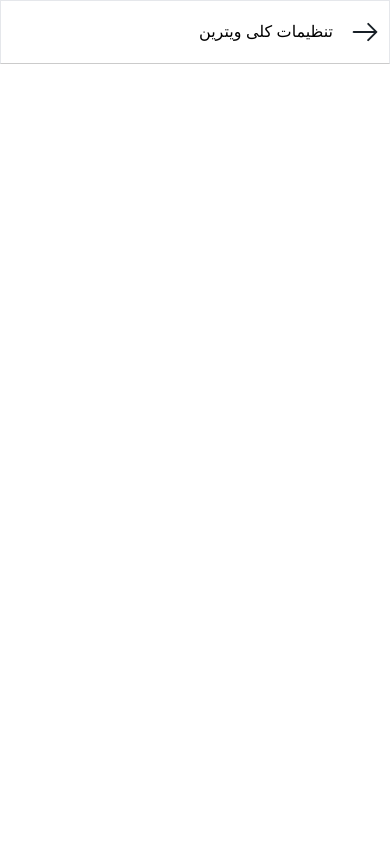
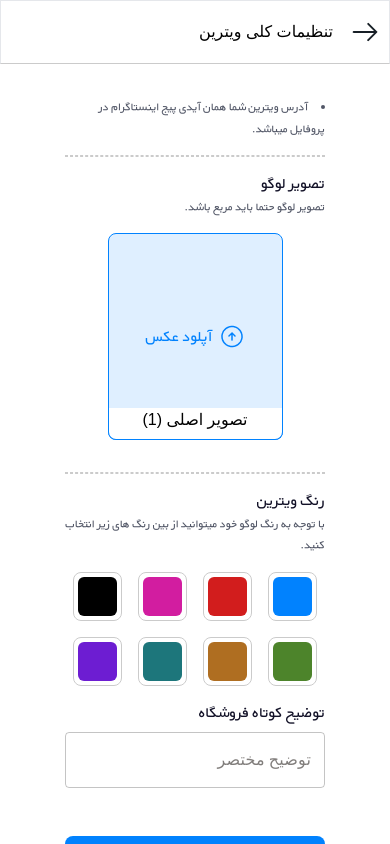
Before and after one commit to AliBayat78/Cartsaz, a React (Vite) app: page /profile/vitrin-setting in a window 390 px wide. Built offline with nearby package versions, Linux system fonts and the light colour scheme.

Commit message:
vitrin setting page completed responsively

```diff
--- a/src/pages/Profile/children routes/vitrin-setting.tsx
+++ b/src/pages/Profile/children routes/vitrin-setting.tsx
@@ -1,5 +1,7 @@
 import { useNavigate } from 'react-router-dom'
+import { RTLTextField } from '../../../components/common/RtlTextField'
 import arrowRight from '../assets/arrow-right.png'
+import arrowUp from '../assets/arrow-up.png'
 
 const VitrinSetting = () => {
   const navigate = useNavigate()
@@ -17,6 +19,86 @@ const VitrinSetting = () => {
           />
         </div>
       </nav>
+
+      <main className="flex flex-col justify-center items-center mt-8 2xs:w-[260px] sm:w-[364px]">
+        <li className="body-xs text-right">
+          آدرس ویترین شما همان آیدی پیج اینستاگرام در پروفایل میباشد.
+        </li>
+        <div className="w-full mt-4 border border-dashed border-silver"></div>
+
+        <div className="w-full flex flex-col justify-center items-end mt-4">
+          <p className="caption-lg">تصویر لوگو</p>
+          <p className="body-xs">تصویر لوگو حتما باید مربع باشد.</p>
+        </div>
+        <div className="w-full flex flex-col justify-center items-center mt-4">
+          <div className="cursor-pointer relative flex flex-row justify-center items-center w-[175px] h-[207px] rounded-lg bg-pale-blue border border-primary">
+            <input
+              type="file"
+              className="opacity-0 cursor-pointer absolute top-0 left-0 bottom-0 right-0 w-full h-full"
+            />
+            <p className="mr-2 button-sm text-primary">آپلود عکس</p>
+            <img src={arrowUp} alt="upload" />
+          </div>
+          <div className="z-10 w-[175px] h-[32px] rounded-b-lg bg-white -mt-8 text-center border border-t-0 border-primary">
+            تصویر اصلی (1)
+          </div>
+        </div>
+
+        <div className="w-full mt-8 border border-dashed border-silver"></div>
+
+        <div className="w-full flex flex-col justify-center items-end mt-4">
+          <p className="caption-lg">رنگ ویترین</p>
+          <p className="body-xs">
+            با توجه به رنگ لوگو خود میتوانید از بین رنگ های زیر انتخاب کنید.
+          </p>
+        </div>
+
+        <div className="w-full flex flex-col justify-center items-center mt-4">
+          <div className="flex flex-row justify-center items-center gap-4">
+            <div className="cursor-pointer border border-silver rounded-lg 2xs:w-[49px] sm:w-[79px] h-[49px] flex justify-center items-center">
+              <div className="2xs:w-[39px] sm:w-[69px] h-[39px] rounded-md bg-black"></div>
+            </div>
+            <div className="cursor-pointer border border-silver rounded-lg 2xs:w-[49px] sm:w-[79px] h-[49px] flex justify-center items-center">
+              <div className="2xs:w-[39px] sm:w-[69px] h-[39px] rounded-md bg-orchid"></div>
+            </div>
+            <div className="cursor-pointer border border-silver rounded-lg 2xs:w-[49px] sm:w-[79px] h-[49px] flex justify-center items-center">
+              <div className="2xs:w-[39px] sm:w-[69px] h-[39px] rounded-md bg-scarlet"></div>
+            </div>
+            <div className="cursor-pointer border border-silver rounded-lg 2xs:w-[49px] sm:w-[79px] h-[49px] flex justify-center items-center">
+              <div className="2xs:w-[39px] sm:w-[69px] h-[39px] rounded-md bg-primary"></div>
+            </div>
+          </div>
+          <div className="flex flex-row justify-center items-center gap-4 mt-4">
+            <div className="cursor-pointer border border-silver rounded-lg 2xs:w-[49px] sm:w-[79px] h-[49px] flex justify-center items-center">
+              <div className="2xs:w-[39px] sm:w-[69px] h-[39px] rounded-md bg-royal-purple"></div>
+            </div>
+            <div className="cursor-pointer border border-silver rounded-lg 2xs:w-[49px] sm:w-[79px] h-[49px] flex justify-center items-center">
+              <div className="2xs:w-[39px] sm:w-[69px] h-[39px] rounded-md bg-teal"></div>
+            </div>
+            <div className="cursor-pointer border border-silver rounded-lg 2xs:w-[49px] sm:w-[79px] h-[49px] flex justify-center items-center">
+              <div className="2xs:w-[39px] sm:w-[69px] h-[39px] rounded-md bg-cinnamon"></div>
+            </div>
+            <div className="cursor-pointer border border-silver rounded-lg 2xs:w-[49px] sm:w-[79px] h-[49px] flex justify-center items-center">
+              <div className="2xs:w-[39px] sm:w-[69px] h-[39px] rounded-md bg-vivid-green"></div>
+            </div>
+          </div>
+        </div>
+
+        <div className="mt-4 flex flex-col justify-center items-end w-full">
+          <p className="caption-lg">توضیح کوتاه فروشگاه</p>
+          <RTLTextField
+            sx={{ marginTop: '8px', width: '100%' }}
+            label="توضیح مختصر"
+            placeholder="فروش محصولات دیجیتال و سرگرمی"
+            // {...register('phoneNumber')}
+            dir="rtl"
+          />
+        </div>
+      </main>
+
+      <button className="2xs:w-[260px] sm:w-[350px] h-[56px] bg-primary text-white rounded-lg my-12">
+        ذخیره تنظیمات
+      </button>
     </div>
   )
 }
--- a/tailwind.config.js
+++ b/tailwind.config.js
@@ -46,6 +46,12 @@ export default {
         'royal-blue': '#0182FE',
         peach: '#FFE7DF',
         'bright-red': '#FE3E01',
+        orchid: '#D21DA0',
+        scarlet: '#D21D1D',
+        'royal-purple': '#6D1DD2',
+        teal: '#1D767B',
+        cinnamon: '#AF6E21',
+        'vivid-green': '#4D842B',
       },
 
       screens: {
```
Also changed, not shown: src/pages/Profile/assets/arrow-up.png (added).
